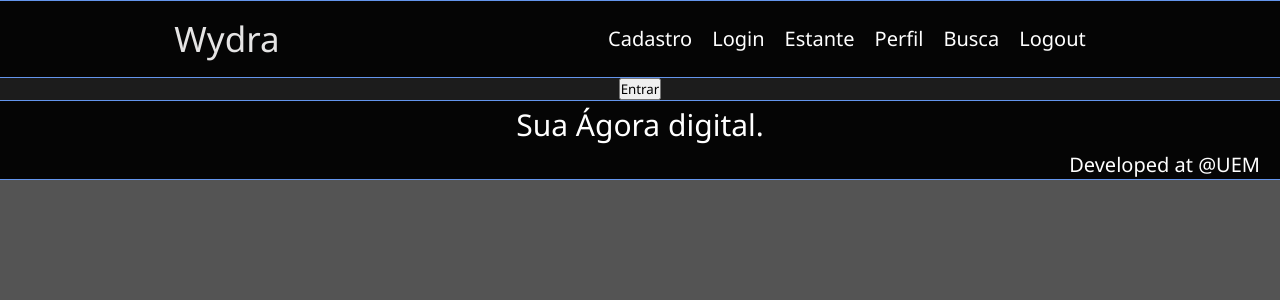
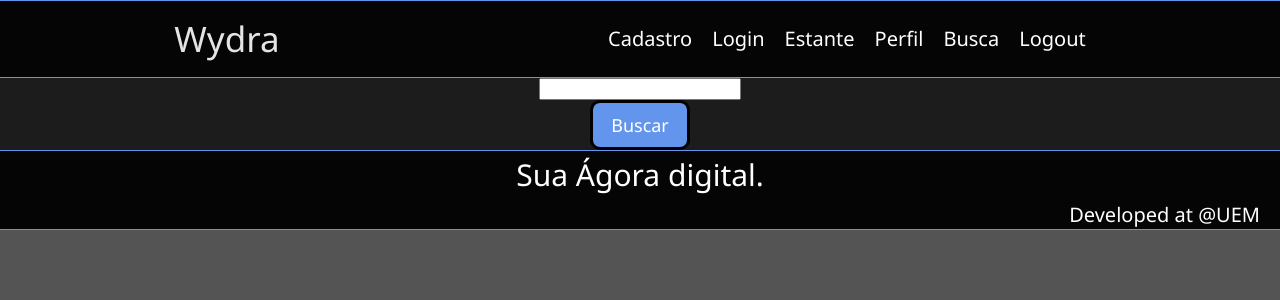
Before and after one commit to a-lvaro/Wydra-construcaoSoftware, a Vue app in the folder client/: page /busca in a window 1280 px wide. Shown: the top 300 px of the page. Built offline with nearby package versions, Linux system fonts and the light colour scheme.

Commit message:
preparando o merge sprint 1

```diff
--- a/client/src/components/Botao.vue
+++ b/client/src/components/Botao.vue
@@ -24,5 +24,7 @@ button[type="submit"] {
     cursor: pointer;
     display: flex;
     box-sizing: border-box;
+    min-width: 100px;
+    justify-content: center;
 }
 </style>
--- a/client/src/components/Busca.vue
+++ b/client/src/components/Busca.vue
@@ -1,7 +1,8 @@
 <template>
     <div>
-        <form class="retangulo-login" @submit.prevent="fazerBusca">
-            <button type="submit">Entrar</button>
+        <form class="retangulo-busca" @submit.prevent="fazerBusca">
+            <input type="search" id="busca" name="busca">
+            <Botao texto="Buscar" />
         </form>
     </div>
 </template>
@@ -18,8 +19,8 @@ export default {
     methods: {
         fazerBusca() {
             const data = {
-                email: this.email,
-                senha: this.senha
+                tipo_busca: this.tipo_busca,
+                string_busca: this.string_busca
             }
             console.log(data)
         },
@@ -28,7 +29,6 @@ export default {
 </script>
 
 <style scoped>
-
 form {
     display: flex;
     flex-direction: column;
@@ -46,3 +46,7 @@ input[type="email"] {
     box-sizing: border-box;
 }
 </style>
+
+<script setup>
+import Botao from './Botao.vue'
+</script>
--- a/client/src/components/Login.vue
+++ b/client/src/components/Login.vue
@@ -55,7 +55,7 @@ label {
   margin: 50px auto;
   background-color: white;
   width: 420px;
-  height: 700px;
+  height: 600px;
   border-radius: 20px;
   /* Define o raio da borda */
   border: 2px solid #000000ba;
```
